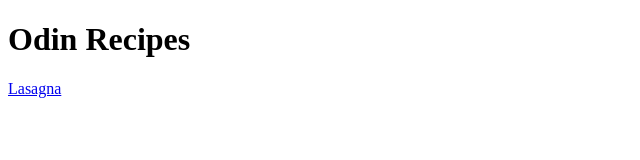
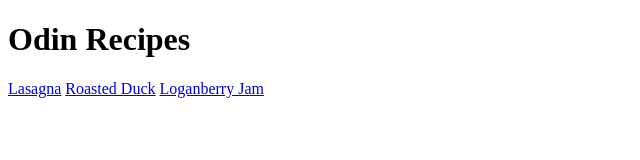
Before and after one commit to MaleficSpaghetti/odin-recipes, a plain HTML site: page index.html in a window 1280 px wide. Shown: the whole page, without its empty margins (0-640 px from the left). Drawn offline with Linux system fonts and the light colour scheme.

Commit message:
completed index

```diff
--- a/index.html
+++ b/index.html
@@ -9,5 +9,7 @@
 <body>
     <h1>Odin Recipes</h1>
     <a href="/home/ouunoba/repos/odin-recipes/Recipes/lasagna.html">Lasagna</a>
+    <a href="/home/ouunoba/repos/odin-recipes/Recipes/roasted_duck.html">Roasted Duck</a>
+    <a href="/home/ouunoba/repos/odin-recipes/Recipes/loganberry_jam.html">Loganberry Jam</a>
 </body>
 </html>
```
